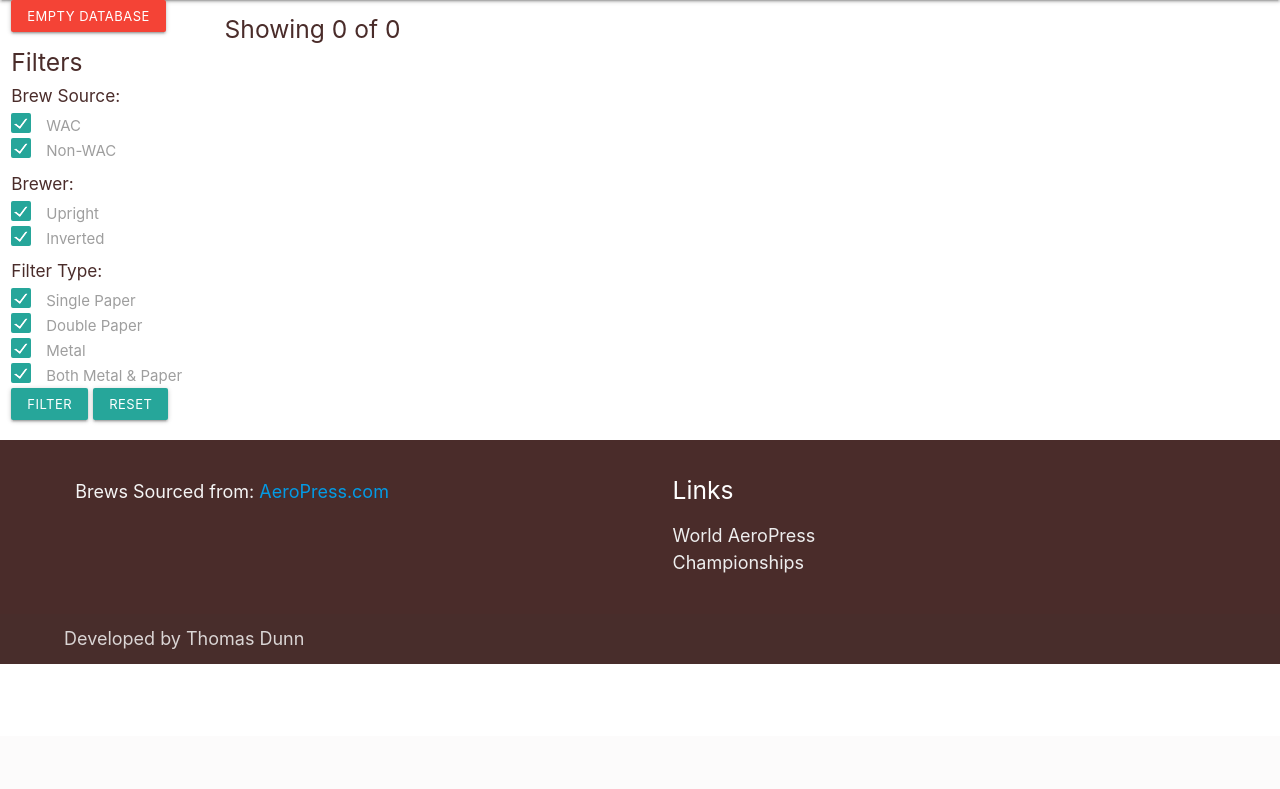
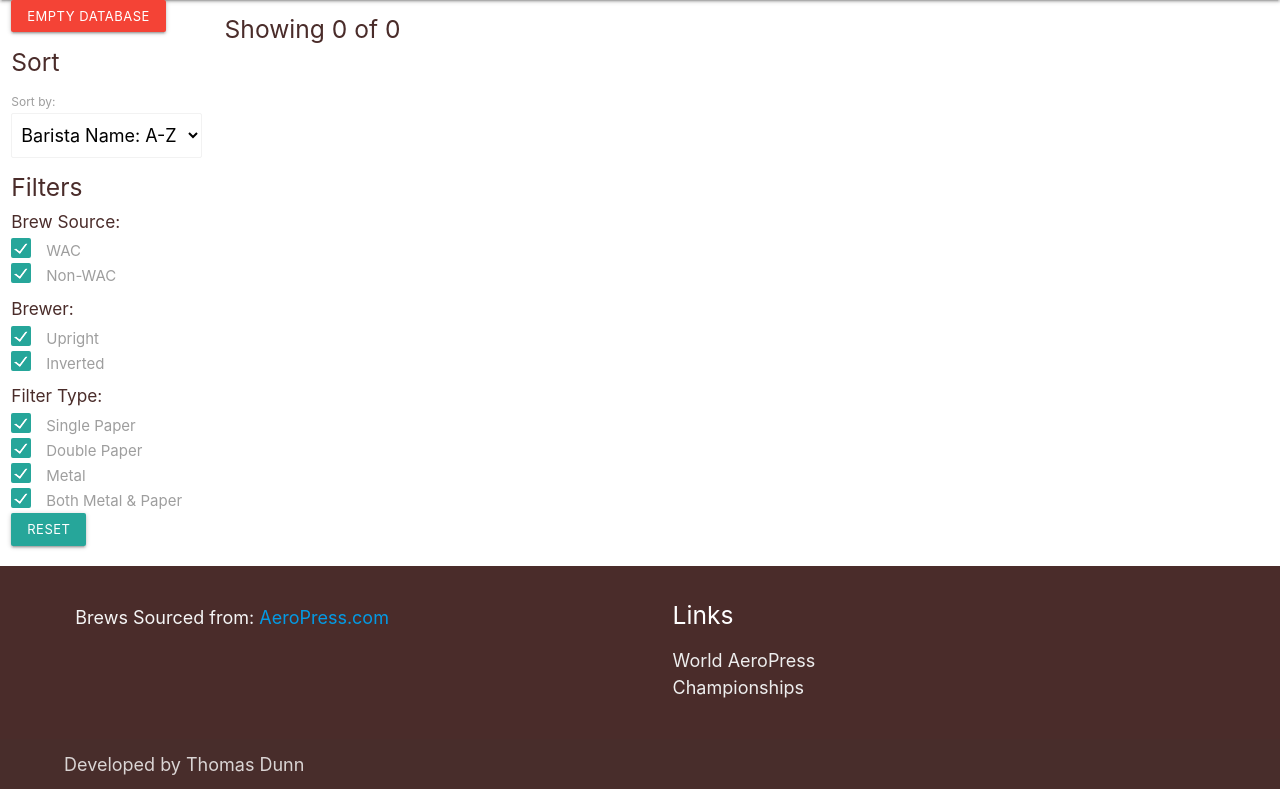
Before and after one commit to tdunn891/aeropress-hub, a Flask app: page / in a window 1280 px wide. Shown: the part 64-853 px from the top of the page. Before the commit the page ends 728 px from the top, so only its background shows below. Run offline with Flask 2, Linux system fonts and the light colour scheme; data that the repository does not hold is empty; some libraries are stand-ins or nearby versions.

Commit message:
Add sort by functionality

```diff
--- a/app.py
+++ b/app.py
@@ -27,38 +27,51 @@ def get_brews():
     # print(mongo.db.brews.find())
     # print(mongo.db.brews.count())
     total_records = mongo.db.brews.count()
+    # filtered_records = mongo.db.brews.find({})
+    brews = mongo.db.brews.find().sort('barista', 1)
     # split out steps
     return render_template("get_brews.html",
-                           brews=mongo.db.brews.find(),
+                           #    brews=mongo.db.brews.find().so,
+                           brews=brews,
                            total_records=total_records,
                            filtered_records_count=total_records)
 
 # winnder filters
-# @app.route('/filter_brews/winners=<winners>/method=<method>/')
-@app.route('/filter_brews')
-def filter_brews():
-    rgx = re.compile('Winner.', re.IGNORECASE)
-    winners_only = mongo.db.brews.find({"brew_name": rgx})
-    return render_template("get_brews.html",
-                           brews=winners_only)
+# @app.route('/filter_brews')
+# def filter_brews():
+#     rgx = re.compile('Winner.', re.IGNORECASE)
+#     winners_only = mongo.db.brews.find({"brew_name": rgx})
+#     return render_template("get_brews.html",
+#                            brews=winners_only)
 
 # test
 @app.route('/apply_filters')
 def apply_filters():
     # print(request.args.to_dict())
-    query_string = request.query_string
+    # query_string = request.query_string
     brew_source_array = request.args.getlist('brew_source')
     brewer_array = request.args.getlist('brewer')
     filter_array = request.args.getlist('filter')
+    sort_by = request.args['sort-by']
+    print(sort_by)
 
     filtered_records = mongo.db.brews.find({
         "brew_source": {"$in": brew_source_array},
         "details.brewer": {"$in": brewer_array},
         "details.filter": {"$in": filter_array}
     })
-    # print(filtered_records)
+
     filtered_records_count = filtered_records.count()
     total_records = mongo.db.brews.count()
+
+    if sort_by == 'details.coffee' or sort_by == 'likes':
+        sort_direction = -1
+    else:
+        sort_direction = 1
+
+    filtered_records.sort(sort_by, sort_direction)
+
+    # sort attempt
     # TODO: how to maintain checkboxes after refresh
     return render_template("get_brews.html",
                            brews=filtered_records,
@@ -101,9 +114,8 @@ def insert_brew():
         payload = {
             "brew_name": req.get("brew_name"),
             "barista": req.get("barista_name"),
-            "brew_source": "World AeroPress Champion Finalist",
+            "brew_source": "User",
             "steps": stepsArray,
-            # TODO: convert secs to minutes
             "total_brew_time": req.get("brew_time") + "s",
             "total_brew_time": formatted_time,
             "details": {
@@ -113,7 +125,7 @@ def insert_brew():
                 "brewer": req.get("brewer"),
                 "filter": req.get("filter")
             },
-            "likes": "",
+            "likes": 0
         }
         # print(request.json)
     brews.insert_one(payload)
@@ -131,9 +143,6 @@ def update_brew(brew_id):
             {'$set':
              {
                  'details.coffee': request.form.get('coffee_weight')+'g'
-                 # TODO: likes (should this be a separate route?)
-                 #  'likes': request.form.get('')
-
                  # TODO: add other sliders once happy
              }
              }
--- a/static/js/main.js
+++ b/static/js/main.js
@@ -1,15 +1,24 @@
+$(document).ready(function() {
+  $("select").formSelect();
+  $("input#input_text, textarea#textarea2").characterCounter();
+  $(".sidenav").sidenav();
+  //TODO: Adjust tool tip delays
+  $(".tooltipped").tooltip();
+  $(".collapsible").collapsible({
+    inDuration: 250,
+    outDuration: 250
+  });
+  $(".modal").modal({ opacity: 0.2 });
+  $(".fixed-action-btn").floatingActionButton();
+});
+
 // shows value of slider
 function displaySliderValue(slider_name) {
   let sliderNameValue = $(`input[name="${slider_name}"]`).val();
   $(`#${slider_name}_span`).text(`${sliderNameValue}`);
 }
 
-$("#winners-toggle").on("click", function() {
-  window.location.href = `{{url_for('filter_brews')}}`;
-  //TODO: fix switch
-  //$(this).toggleAttribute("checked");
-});
-
+// Delete button
 $(".delete-btn").on("click", function() {
   brew_name = $(this).attr("id");
   M.toast({
@@ -122,30 +131,43 @@ $(".thumb-anchor").on("click", function() {
 
 // TODO: use localStorage to persist checkboxes (or use session storage?)
 // source: https://www.sitepoint.com/quick-tip-persist-checkbox-checked-state-after-page-reload/
-// this block is not nec
-$("#filters :checkbox").on("change", function() {
-//   alert("The checkbox with the ID '" + this.id + "' changed");
-});
 
+// get existing values, or set empty (where should this be?)
 var checkboxValues = JSON.parse(localStorage.getItem("checkboxValues")) || {};
 var $checkboxes = $("#filters :checkbox");
 
+// on each change:
 $checkboxes.on("change", function() {
+  // get the value of each box
   $checkboxes.each(function() {
     checkboxValues[this.id] = this.checked;
   });
+  //   convert values to json and store in localstorage
   localStorage.setItem("checkboxValues", JSON.stringify(checkboxValues));
+  //   test
+  $("#filters").submit();
 });
 
+// get checked/notchecked from json, and apply to boxes
 $(document).ready(function() {
   $.each(checkboxValues, function(key, value) {
     $("#" + key).prop("checked", value);
   });
 });
 
-// TODO: Reset btn clears all localStorage, (sets all to on)
-$('#reset-filters').on("click", function() {
-   // $.each(checkboxValues, function(key, value) {
-      // $("#" + key).prop("checked", ");
-   //  });
-})
+// TODO: Reset btn: see link
+// source: https://www.sitepoint.com/quick-tip-persist-checkbox-checked-state-after-page-reload/
+$("#reset-filters").on("click", function() {
+  console.log("Clearing localStorage");
+  localStorage.clear();
+  window.location.href = `{{url_for('filter_brews')}}`;
+});
+
+// SORT BY Test-----------------------------------------------
+$("#sort-by").on("change", function() {
+  //   let newSortBy = $("#sort-by :selected").val();
+  //   alert(newSortBy);
+//   TODO: persist dropdown state. ideally shouldnt have to reload page?
+  $("#filters").submit();
+  //   window.location.href = `{{url_for('apply_filters', sort=${newSortBy})}}`;
+});
--- a/templates/get_brews.html
+++ b/templates/get_brews.html
@@ -5,8 +5,19 @@
    <div class="col l2">
       <!-- <h4>All Brews</h4> -->
       <a href="{{url_for('empty_db')}}" class="btn btn-small red" method="POST">Empty Database</a>
-      <h5>Filters</h5>
+      <h5>Sort</h5>
       <form action="{{ url_for('apply_filters') }}" id="filters">
+         <label for="sort-by">Sort by:</label>
+         <select class="browser-default" id="sort-by" name="sort-by">
+            <option value="" disabled>Sort by:</option>
+            <option value="barista" selected>Barista Name: A-Z</option>
+            <option value="brew_name">Brew Name: A-Z</option>
+            <option value="total_brew_time">Brew Time: Short to Long</option>
+            <option value="details.coffee">Coffee Dose: High to Low</option>
+            <option value="details.grind">Grind Size: Fine to Coarse</option>
+            <option value="likes">Most Popular</option>
+         </select>
+         <h5>Filters</h5>
          <h6>Brew Source:</h6>
          <label style="display: block;">
             <input type="checkbox" id="wac" class="filled-in" checked="checked" name="brew_source"
@@ -45,13 +56,16 @@
                value="Both Metal and Paper" />
             <span>Both Metal & Paper</span>
          </label>
-         <button class="btn btn-small" type="submit">FILTER</button>
+
+         <!-- <button class="btn btn-small" type="submit">FILTER</button> -->
          <!-- TODO: fix reset filter button -->
-         <button href="{{url_for('get_brews')}}" class="btn btn-small" id="reset-filters">RESET</button>
+         <!-- <button href="{{url_for('get_brews')}}" class="btn btn-small" id="reset-filters">RESET</button> -->
+         <button class="btn btn-small" id="reset-filters">RESET</button>
       </form>
    </div>
    <div class="col s12 m12 l10">
       <h5>Showing {{ filtered_records_count }} of {{ total_records }}</h5>
+      <!-- <a href="#" class="btn">Sort by brewer</a> -->
       <ul class="collection collapsible popout">
          {% for brew in brews %}
          <li id="{{brew._id}}">
@@ -71,7 +85,8 @@
                {{brew.barista}}<br>
                <span class="likes-count">
                   <!-- TODO: vertically align likes and thumb -->
-                  <a href="{{url_for('increase_likes', brew_id=brew._id)}}" class="thumb-anchor" method="POST">
+                  <a href="{{url_for('increase_likes', brew_id=brew._id)}}"
+                     class="thumb-anchor waves-effect waves-light" method="POST">
                      <i class="material-icons thumb">thumb_up</i>
                      <span class="likes">{{brew.likes}}</span>
                   </a>
@@ -82,7 +97,6 @@
                   <div class="col s12 m5 l4">
                      <h5>Details:</h5>
                      <form action="{{ url_for('update_brew', brew_id=brew._id) }}" method="POST">
-                        <!-- TODO: hide edit button once pressed (addClass) -->
                         <a class="btn tooltipped edit-btn" data-position="bottom" data-tooltip="Edit">
                            <!-- <i class="material-icons cyan-text">edit</i> -->
                            EDIT
@@ -113,7 +127,7 @@
                                  {{brew.details.coffee}}</span>
                               <input type="range" class="coffee-weight-slider hide" name="coffee_weight" min="10"
                                  max="40" value="{{brew.details.coffee[:-1]}}" />
-                              <label for="coffee-weight-slider">Coffee Dose (g)</label>
+                              <label for="coffee-weight">Coffee Dose (g)</label>
                            </li>
                            {% endif %}
                            {% if brew.details.grind != null %}
@@ -167,6 +181,7 @@
          </li>
          <!-- Modal to delete brew -->
          <!-- TODO: ideally remove {{brew._id}}. just refer to li brew.id then work down -->
+         <!-- TODO: elminate need for 30 modals -->
          <div id="delete-brew-modal-{{brew._id}}" class="modal" style="max-width: 400px;">
             <div class="modal-content">
                <h5>Delete '{{brew.brew_name}}'?</h5>
```
